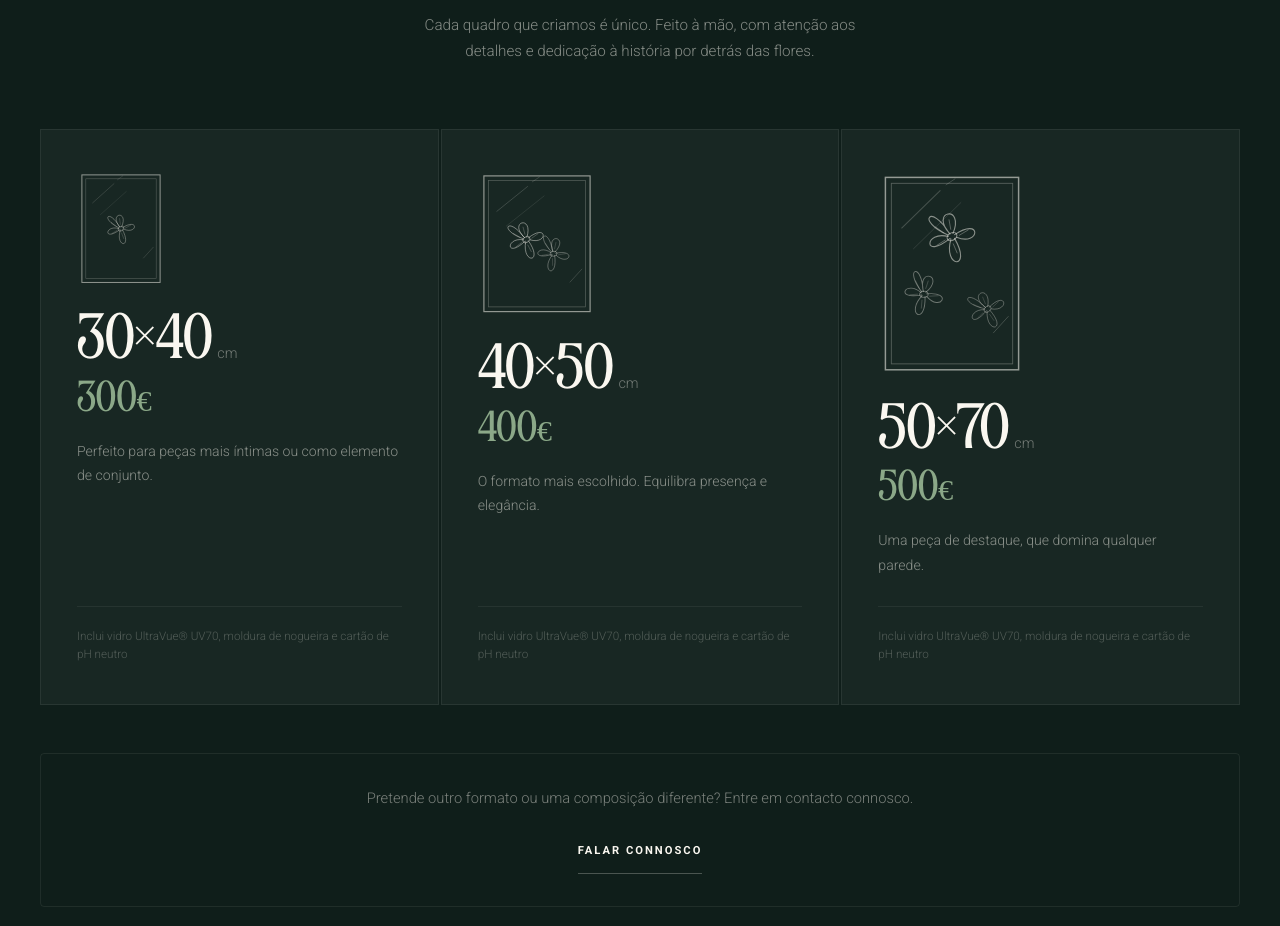
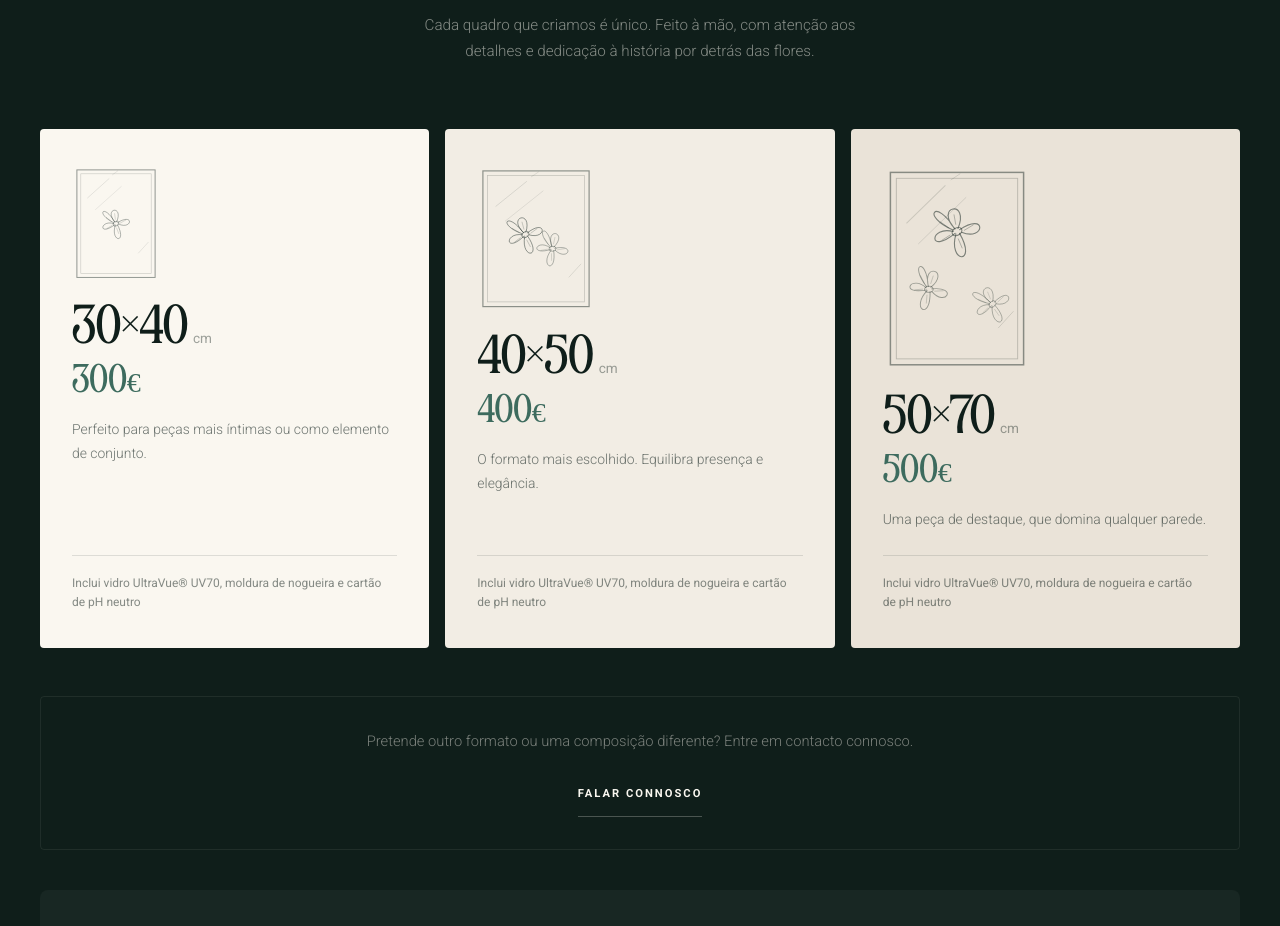
Before and after one commit to floresabeirario/fbr-website, a Next.js app: page /opcoes-e-precos in a window 1280 px wide. Shown: the part 2648-3574 px from the top of the page. Built offline with nearby package versions, Linux system fonts and the light colour scheme.

Commit message:
Update client.jsx

```diff
--- a/app/opcoes-e-precos/client.jsx
+++ b/app/opcoes-e-precos/client.jsx
@@ -32,28 +32,33 @@ function Label({ children, light }) {
   );
 }
 
-/* Componente de flor individual — posicionável em qualquer ponto do SVG */
-function Flower({ cx, cy, scale = 1, rotate = 0, opacity = 0.45 }) {
+/* Componente de flor individual — cor configurável para fundo claro ou escuro */
+function Flower({ cx, cy, scale = 1, rotate = 0, opacity = 0.45, dark = false }) {
+  const r = dark ? `rgba(15,30,26,${opacity})` : `rgba(250,247,240,${opacity})`;
+  const rs = dark ? `rgba(15,30,26,${opacity * 0.7})` : `rgba(250,247,240,${opacity * 0.75})`;
   return (
     <g transform={`translate(${cx}, ${cy}) rotate(${rotate}) scale(${scale}) translate(-100, -125)`}>
       <path
         d="M 98 121 C 75 85, 125 85, 102 121 M 104 123 C 145 105, 135 145, 106 127 M 103 128 C 120 175, 80 165, 98 128 M 97 127 C 55 150, 65 110, 95 124 M 95 122 C 55 95, 80 75, 97 120"
-        stroke={`rgba(250,247,240,${opacity})`} strokeWidth="1.5" fill="none"
+        stroke={r} strokeWidth="1.5" fill="none"
         strokeLinejoin="round" strokeLinecap="round"
       />
       <path
         d="M 100 115 L 100 102 M 110 125 L 123 120 M 100 135 L 103 148 M 90 128 L 78 133 M 90 118 L 80 108"
-        stroke={`rgba(250,247,240,${opacity * 0.75})`} strokeWidth="1" strokeLinecap="round"
+        stroke={rs} strokeWidth="1" strokeLinecap="round"
       />
       <ellipse cx="100" cy="125" rx="7" ry="5" transform="rotate(-20 100 125)"
-        stroke={`rgba(250,247,240,${opacity})`} strokeWidth="1.5" fill="none"
+        stroke={r} strokeWidth="1.5" fill="none"
       />
     </g>
   );
 }
 
-/* SVG da moldura com número de flores configurável e tamanho visual controlado */
-function FrameSVG({ vw, vh, flowers, svgWidth, label }) {
+/* SVG da moldura — dark=true para usar sobre fundo claro */
+function FrameSVG({ vw, vh, flowers, svgWidth, label, dark = false }) {
+  const stroke1 = dark ? "rgba(15,30,26,0.45)" : "rgba(250,247,240,0.55)";
+  const stroke2 = dark ? "rgba(15,30,26,0.22)" : "rgba(250,247,240,0.28)";
+  const strokeGlass = dark ? "rgba(15,30,26,0.14)" : "rgba(250,247,240,0.18)";
   return (
     <svg
       xmlns="http://www.w3.org/2000/svg"
@@ -61,24 +66,20 @@ function FrameSVG({ vw, vh, flowers, svgWidth, label }) {
       style={{ width: svgWidth, height: "auto", display: "block" }}
       aria-label={`Ilustração moldura ${label}`}
     >
-      {/* Moldura exterior */}
       <rect x="10" y="10" width={vw - 20} height={vh - 20}
-        stroke="rgba(250,247,240,0.55)" strokeWidth="2" fill="none" />
-      {/* Moldura interior */}
+        stroke={stroke1} strokeWidth="2" fill="none" />
       <rect x="18" y="18" width={vw - 36} height={vh - 36}
-        stroke="rgba(250,247,240,0.28)" strokeWidth="1.2" fill="none" />
-      {/* Brilhos de vidro */}
+        stroke={stroke2} strokeWidth="1.2" fill="none" />
       <line x1="32" y1={vh * 0.28} x2={vw * 0.42} y2="28"
-        stroke="rgba(250,247,240,0.2)" strokeWidth="1.4" strokeLinecap="round" />
+        stroke={strokeGlass} strokeWidth="1.4" strokeLinecap="round" />
       <line x1={vw * 0.46} y1="20" x2={vw * 0.52} y2="12"
-        stroke="rgba(250,247,240,0.2)" strokeWidth="1.2" strokeLinecap="round" />
+        stroke={strokeGlass} strokeWidth="1.2" strokeLinecap="round" />
       <line x1="48" y1={vh * 0.38} x2={vw * 0.56} y2="44"
-        stroke="rgba(250,247,240,0.14)" strokeWidth="1.1" strokeLinecap="round" />
+        stroke={strokeGlass} strokeWidth="1.1" strokeLinecap="round" />
       <line x1={vw - 44} y1={vh - 60} x2={vw - 24} y2={vh - 82}
-        stroke="rgba(250,247,240,0.2)" strokeWidth="1.3" strokeLinecap="round" />
-      {/* Flores */}
+        stroke={strokeGlass} strokeWidth="1.3" strokeLinecap="round" />
       {flowers.map((f, i) => (
-        <Flower key={i} {...f} />
+        <Flower key={i} {...f} dark={dark} />
       ))}
     </svg>
   );
@@ -342,43 +343,43 @@ export default function OpcoesClient() {
             </div>
           </Reveal>
 
-          {/* Cartões — todos o mesmo tamanho, SVG escala entre eles */}
-          <div className="pricing-3col" style={{ display: "grid", gridTemplateColumns: "repeat(3, 1fr)", gap: "2px", marginBottom: "48px" }}>
+          {/* Cartões creme sobre fundo escuro */}
+          <div className="pricing-3col" style={{ display: "grid", gridTemplateColumns: "repeat(3, 1fr)", gap: "16px", marginBottom: "48px" }}>
             {frames.map((item, i) => (
               <Reveal key={i} delay={i * 0.1}>
                 <div style={{
-                  backgroundColor: "rgba(250,247,240,0.04)",
-                  border: "1px solid rgba(250,247,240,0.07)",
-                  padding: "40px 36px 40px",
+                  backgroundColor: i === 0 ? "#FAF7F0" : i === 1 ? "#F2EDE4" : "#EAE3D8",
+                  padding: "36px 32px 36px",
                   display: "flex",
                   flexDirection: "column",
                   alignItems: "flex-start",
                   height: "100%",
-                  minHeight: "420px",
-                  position: "relative",
+                  minHeight: "440px",
                   boxSizing: "border-box",
+                  borderRadius: "4px",
                 }}>
 
-                  {/* SVG no topo — tamanho varia por opção */}
-                  <div style={{ marginBottom: "28px" }}>
+                  {/* SVG topo — dark mode para fundo claro */}
+                  <div style={{ marginBottom: "auto", paddingBottom: "24px" }}>
                     <FrameSVG
                       vw={item.vw} vh={item.vh}
                       flowers={item.flowers}
                       svgWidth={item.svgWidth}
                       label={item.size}
+                      dark={true}
                     />
                   </div>
 
                   {/* Dimensão */}
                   <p style={{
                     fontFamily: "'TAN-MEMORIES', serif",
-                    fontSize: "clamp(2rem, 3.5vw, 2.8rem)",
-                    color: "#FAF7F0",
+                    fontSize: "clamp(1.9rem, 3vw, 2.6rem)",
+                    color: "#0F1E1A",
                     margin: "0",
                     lineHeight: 1,
                   }}>
                     {item.size}
-                    <span style={{ fontSize: "0.9rem", fontFamily: "Roboto, sans-serif", fontWeight: 300, marginLeft: "5px", opacity: 0.4 }}>
+                    <span style={{ fontSize: "0.85rem", fontFamily: "Roboto, sans-serif", fontWeight: 400, marginLeft: "5px", color: "rgba(15,30,26,0.4)" }}>
                       {item.unit}
                     </span>
                   </p>
@@ -386,9 +387,9 @@ export default function OpcoesClient() {
                   {/* Preço */}
                   <p style={{
                     fontFamily: "'TAN-MEMORIES', serif",
-                    fontSize: "clamp(1.4rem, 2.5vw, 1.9rem)",
-                    color: "#8BA888",
-                    margin: "10px 0 18px",
+                    fontSize: "clamp(1.3rem, 2.2vw, 1.75rem)",
+                    color: "#3D6B5E",
+                    margin: "10px 0 16px",
                   }}>
                     {item.price}€
                   </p>
@@ -397,18 +398,25 @@ export default function OpcoesClient() {
                   <p style={{
                     fontFamily: "Roboto, sans-serif",
                     fontWeight: 300,
-                    fontSize: "0.88rem",
+                    fontSize: "0.87rem",
                     lineHeight: 1.75,
-                    color: "rgba(250,247,240,0.5)",
+                    color: "rgba(15,30,26,0.6)",
                     margin: "0",
                     flexGrow: 1,
                   }}>
                     {item.desc}
                   </p>
 
-                  {/* Linha e nota de materiais */}
-                  <div style={{ marginTop: "28px", paddingTop: "20px", borderTop: "1px solid rgba(250,247,240,0.06)", width: "100%" }}>
-                    <p style={{ fontFamily: "Roboto, sans-serif", fontWeight: 300, fontSize: "0.73rem", lineHeight: 1.6, color: "rgba(250,247,240,0.26)", margin: 0 }}>
+                  {/* Linha e nota de materiais — visível sobre fundo claro */}
+                  <div style={{ marginTop: "24px", paddingTop: "18px", borderTop: "1px solid rgba(15,30,26,0.12)", width: "100%" }}>
+                    <p style={{
+                      fontFamily: "Roboto, sans-serif",
+                      fontWeight: 400,
+                      fontSize: "0.75rem",
+                      lineHeight: 1.6,
+                      color: "rgba(15,30,26,0.5)",
+                      margin: 0,
+                    }}>
                       Inclui vidro UltraVue® UV70, moldura de nogueira e cartão de pH neutro
                     </p>
                   </div>
```
